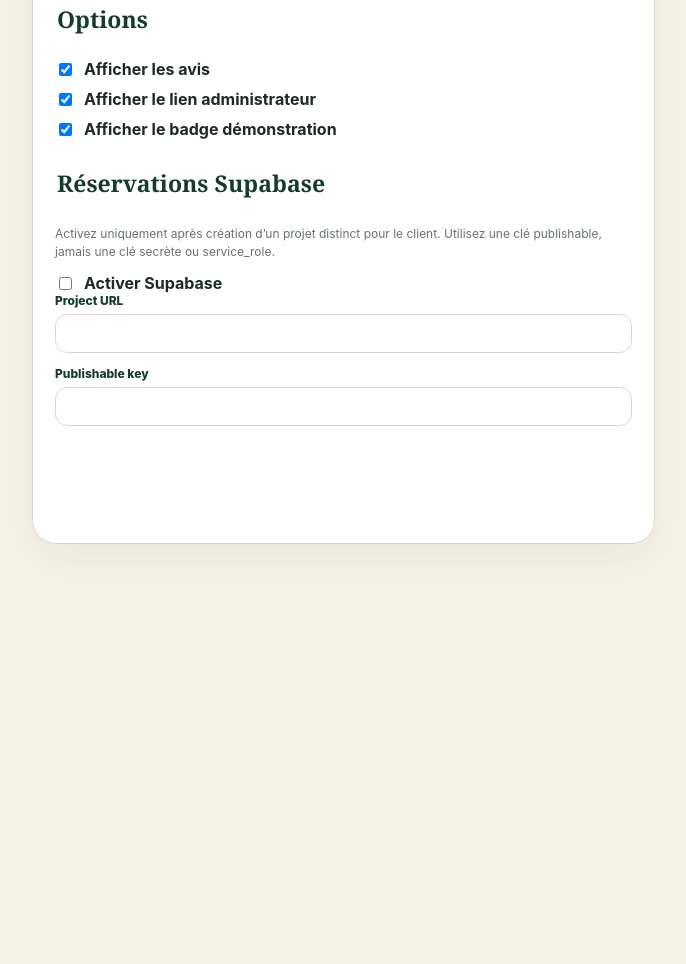
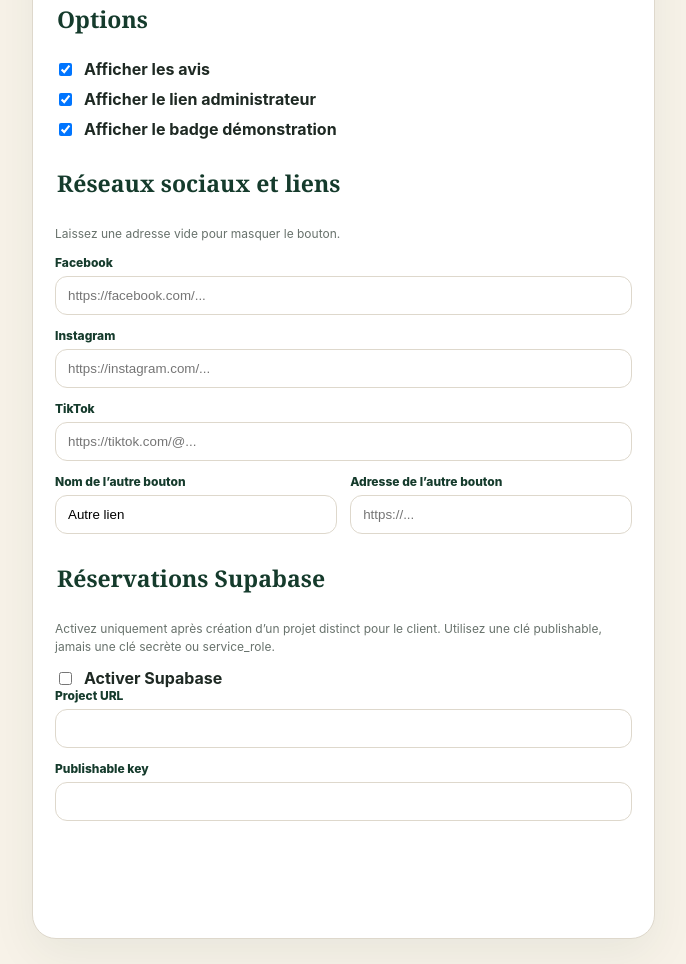
Before and after one commit to gexxqe/restaurant-template-pro, a plain HTML site: page web/customize.html in a window 1280 px wide. Shown: the part 1506-2470 px from the top of the page, without its empty margins (36-722 px from the left). Before the commit the page ends 2120 px from the top, so only its background shows below. Drawn offline with Linux system fonts and the light colour scheme.

Commit message:
feat: add configurable social links in web/customize.html

```diff
--- a/web/customize.html
+++ b/web/customize.html
@@ -42,6 +42,13 @@
     <label class="check"><input id="showAdminLink" type="checkbox" data-path="features.showAdminLink"> Afficher le lien administrateur</label>
     <label class="check"><input id="showDemoBadge" type="checkbox" data-path="features.showDemoBadge"> Afficher le badge démonstration</label>
   </fieldset>
+  <fieldset class="group"><legend>Réseaux sociaux et liens</legend><p class="notice">Laissez une adresse vide pour masquer le bouton.</p><div class="grid">
+    <div class="field full"><label for="facebookUrl">Facebook</label><input id="facebookUrl" type="url" data-social="0" placeholder="https://facebook.com/..."></div>
+    <div class="field full"><label for="instagramUrl">Instagram</label><input id="instagramUrl" type="url" data-social="1" placeholder="https://instagram.com/..."></div>
+    <div class="field full"><label for="tiktokUrl">TikTok</label><input id="tiktokUrl" type="url" data-social="2" placeholder="https://tiktok.com/@..."></div>
+    <div class="field"><label for="otherLabel">Nom de l’autre bouton</label><input id="otherLabel" data-social-label="3" placeholder="TripAdvisor"></div>
+    <div class="field"><label for="otherUrl">Adresse de l’autre bouton</label><input id="otherUrl" type="url" data-social="3" placeholder="https://..."></div>
+  </div></fieldset>
   <fieldset class="group"><legend>Réservations Supabase</legend><p class="notice">Activez uniquement après création d’un projet distinct pour le client. Utilisez une clé publishable, jamais une clé secrète ou service_role.</p>
     <label class="check"><input id="supabaseEnabled" type="checkbox" data-path="supabase.enabled"> Activer Supabase</label>
     <div class="grid"><div class="field full"><label for="supabaseUrl">Project URL</label><input id="supabaseUrl" type="url" data-path="supabase.url"></div><div class="field full"><label for="publishableKey">Publishable key</label><input id="publishableKey" data-path="supabase.publishableKey"></div></div>
```
